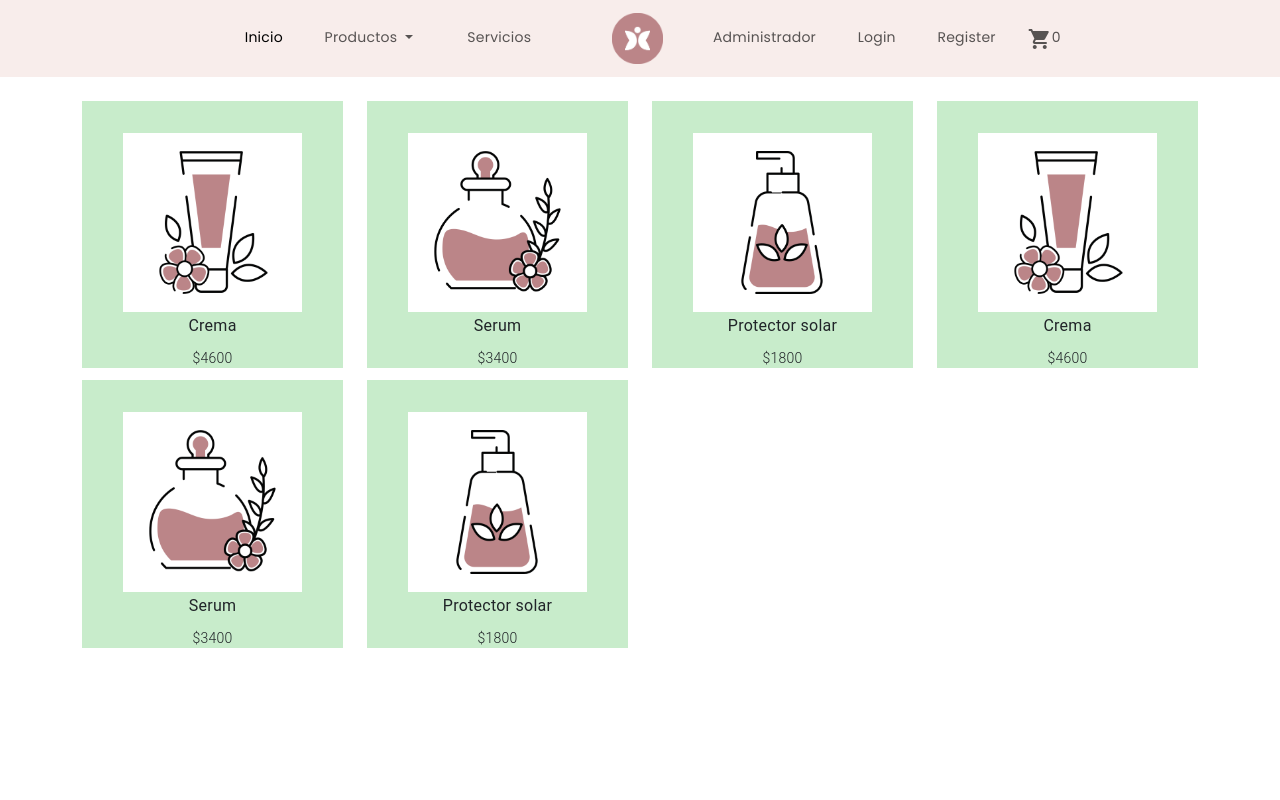
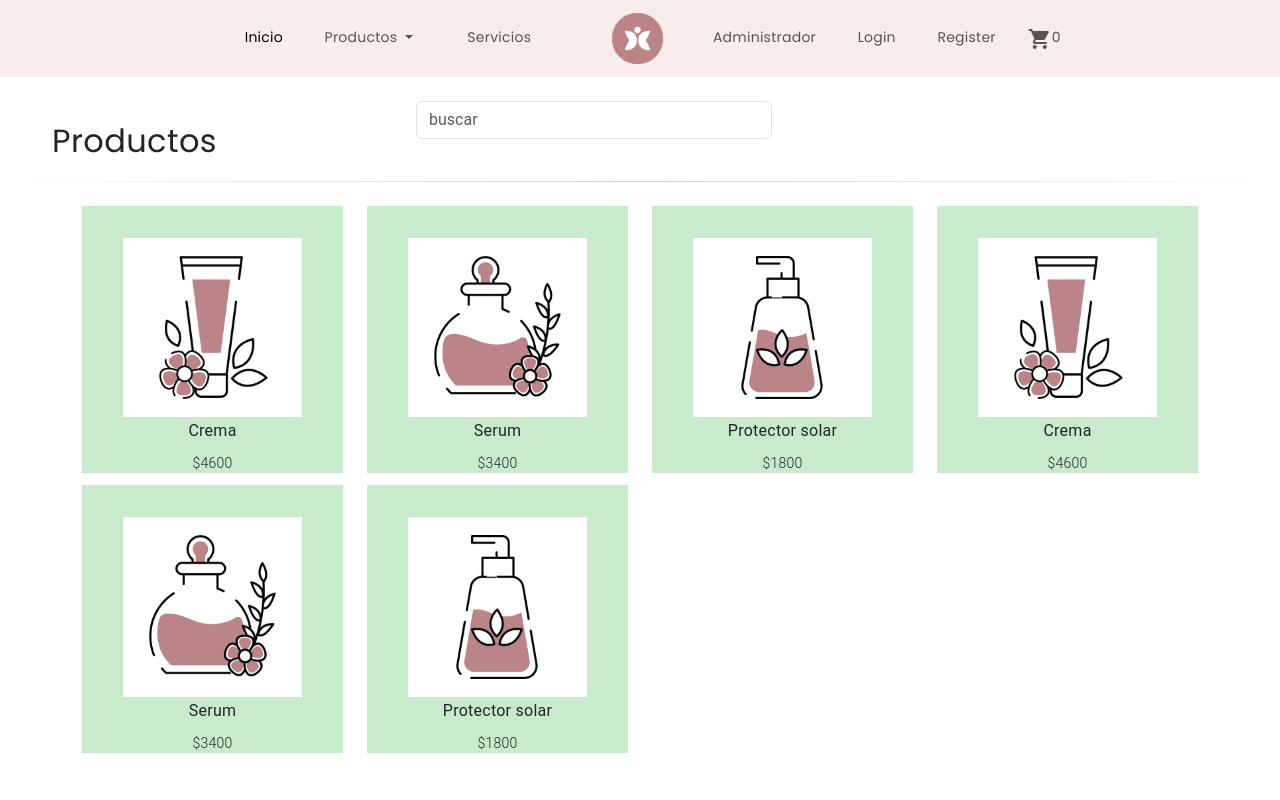
Before and after one commit to nehoxy/estetica-lida, an Angular app: page /productos in a window 1280 px wide. Shown: the top 800 px of the page. Built offline with nearby package versions, Linux system fonts and the light colour scheme.

Commit message:
le puse el titulo de productos yun input de busqueda, trate de acomodarlo con row y col

```diff
--- a/src/app/modules/productos/components/busqueda/busqueda.component.css
+++ b/src/app/modules/productos/components/busqueda/busqueda.component.css
@@ -0,0 +1,12 @@
+
+h2{
+    font-family: Poppins,sans-serif;
+}
+/* Single-direction drop shadow */
+/* Gradient transparent - color - transparent */
+
+hr {
+    border: 0;
+    height: 1px;
+    background-image: linear-gradient(to right, rgba(0, 0, 0, 0), rgba(0, 0, 0, 0.75), rgba(0, 0, 0, 0));
+}
--- a/src/app/modules/productos/components/busqueda/busqueda.component.html
+++ b/src/app/modules/productos/components/busqueda/busqueda.component.html
@@ -1 +1,13 @@
-<p>busqueda works!</p>
+
+<div class="container m-4">
+    <div class="row">
+        <div class="col-lg-4">
+            <h2 class=" fs-2 mt-4 ms-3 mb-0">Productos</h2>
+        </div>
+        <div class="col-lg-4">
+            <input class="form-control me-2" type="search" placeholder="buscar" aria-label="Search">
+        </div>
+    </div>
+</div>
+
+<hr>
--- a/src/app/modules/productos/pages/productos/productos.component.html
+++ b/src/app/modules/productos/pages/productos/productos.component.html
@@ -1,4 +1,5 @@
 <div class="contenedor">
+    <app-busqueda></app-busqueda>
     <app-card-producto></app-card-producto>
 
 </div>
```
